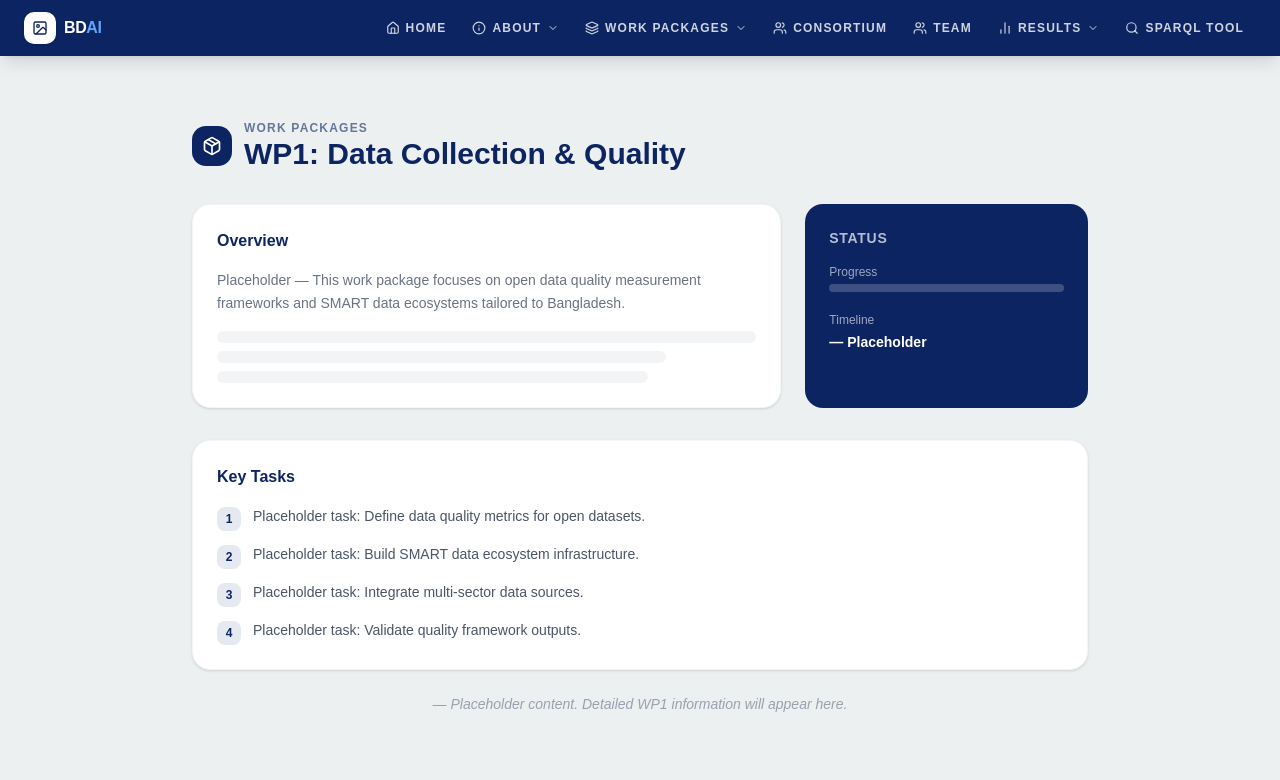
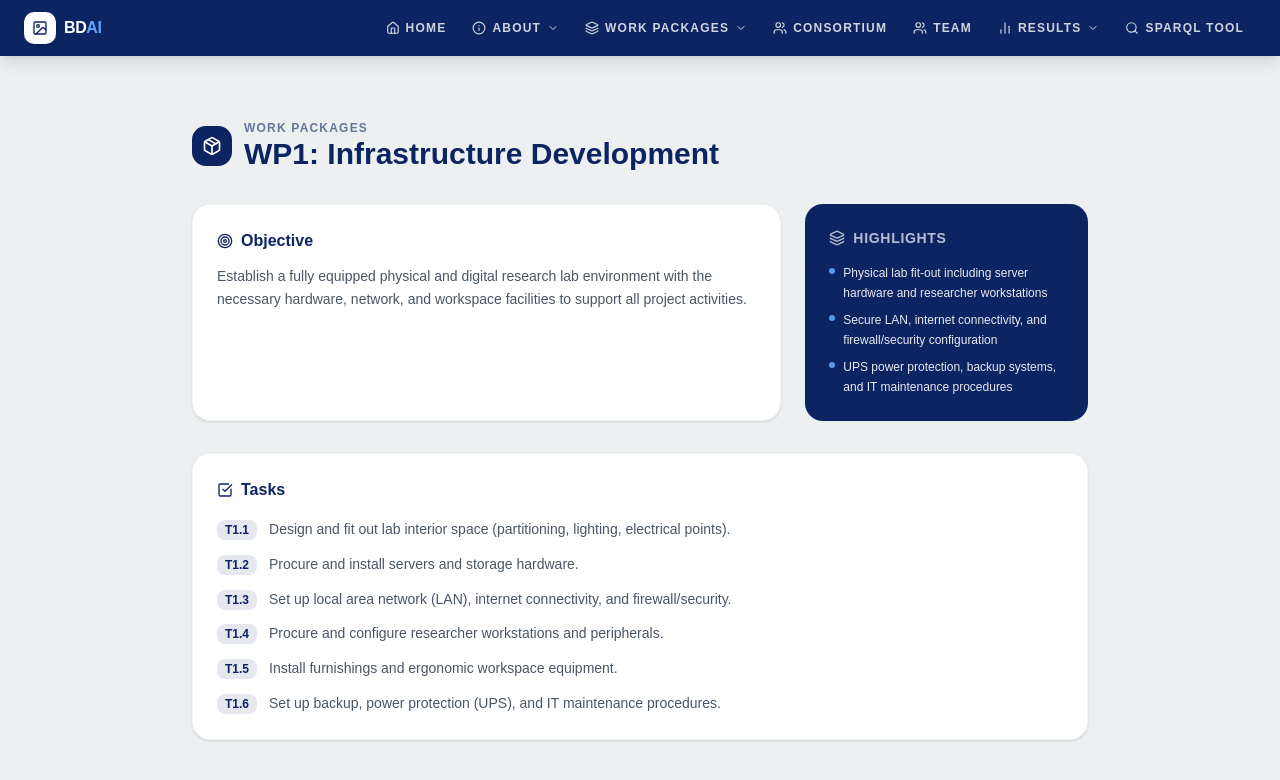
Before and after one commit to miskatul-anwar/bdai-web, a Next.js app: page /work-packages/wp1 in a window 1280 px wide. Shown: the top 780 px of the page. Built offline with nearby package versions, Linux system fonts and the light colour scheme; a web font is replaced by a local one.

Commit message:
feat: add WP4 and replace dummy WP content with real information
Agent-Logs-Url: https://github.com/miskatul-anwar/bdai-web/sessions/1144cf24-bd6b-4c0f-9f99-5032ad9c7094

Co-authored-by: miskatul-anwar <154541347+miskatul-anwar@users.noreply.github.com>

```diff
--- /dev/null
+++ b/src/app/work-packages/wp4/page.tsx
@@ -0,0 +1 @@
+export { WP4 as default } from '@/views/work-packages/WorkPackages';
--- a/src/layouts/Navbar.tsx
+++ b/src/layouts/Navbar.tsx
@@ -57,6 +57,7 @@ const NAV_ITEMS: NavItem[] = [
       { name: 'WP1', href: '/work-packages/wp1', icon: Package },
       { name: 'WP2', href: '/work-packages/wp2', icon: Package },
       { name: 'WP3', href: '/work-packages/wp3', icon: Package },
+      { name: 'WP4', href: '/work-packages/wp4', icon: Package },
     ],
   },
   { name: 'Consortium', href: '/consortium', icon: Users },
--- a/src/views/work-packages/WorkPackages.tsx
+++ b/src/views/work-packages/WorkPackages.tsx
@@ -1,14 +1,20 @@
 import React from 'react';
-import { Package } from 'lucide-react';
+import { Package, CheckSquare, Layers, Target } from 'lucide-react';
+
+interface Task {
+  id: string;
+  label: string;
+}
 
 interface WPPageProps {
   number: number;
   title: string;
-  description: string;
-  tasks: string[];
+  objective: string;
+  tasks: Task[];
+  highlights: string[];
 }
 
-function WPPage({ number, title, description, tasks }: WPPageProps) {
+function WPPage({ number, title, objective, tasks, highlights }: WPPageProps) {
   return (
     <main className="min-h-screen bg-[#ecf0f1] py-16 px-6">
       <div className="max-w-4xl mx-auto">
@@ -24,47 +30,44 @@ function WPPage({ number, title, description, tasks }: WPPageProps) {
 
         <div className="grid grid-cols-1 md:grid-cols-3 gap-6 mb-8">
           <div className="md:col-span-2 bg-white rounded-2xl p-6 shadow-sm border border-gray-100">
-            <h2 className="font-bold text-[#0c2461] mb-4">Overview</h2>
-            <p className="text-gray-500 text-sm leading-relaxed mb-4">{description}</p>
-            <div className="space-y-2">
-              <div className="h-3 bg-gray-100 rounded-full w-full" />
-              <div className="h-3 bg-gray-100 rounded-full w-5/6" />
-              <div className="h-3 bg-gray-100 rounded-full w-4/5" />
+            <div className="flex items-center gap-2 mb-3">
+              <Target className="w-4 h-4 text-[#0c2461]" />
+              <h2 className="font-bold text-[#0c2461]">Objective</h2>
             </div>
+            <p className="text-gray-600 text-sm leading-relaxed">{objective}</p>
           </div>
           <div className="bg-[#0c2461] rounded-2xl p-6 text-white">
-            <h3 className="font-bold mb-4 text-sm uppercase tracking-wider opacity-70">Status</h3>
-            <div className="space-y-3">
-              <div>
-                <p className="text-xs opacity-60 mb-1">Progress</p>
-                <div className="h-2 bg-white/20 rounded-full overflow-hidden">
-                  <div className="h-full bg-[#60a5fa] rounded-full w-0" />
-                </div>
-              </div>
-              <div className="pt-2">
-                <p className="text-xs opacity-60 mb-1">Timeline</p>
-                <p className="text-sm font-semibold">— Placeholder</p>
-              </div>
+            <div className="flex items-center gap-2 mb-4">
+              <Layers className="w-4 h-4 opacity-70" />
+              <h3 className="font-bold text-sm uppercase tracking-wider opacity-70">Highlights</h3>
             </div>
+            <ul className="space-y-2">
+              {highlights.map((h, i) => (
+                <li key={i} className="text-xs leading-relaxed opacity-90 flex items-start gap-2">
+                  <span className="mt-1 w-1.5 h-1.5 rounded-full bg-[#60a5fa] flex-shrink-0" />
+                  {h}
+                </li>
+              ))}
+            </ul>
           </div>
         </div>
 
         <div className="bg-white rounded-2xl p-6 shadow-sm border border-gray-100">
-          <h2 className="font-bold text-[#0c2461] mb-4">Key Tasks</h2>
+          <div className="flex items-center gap-2 mb-4">
+            <CheckSquare className="w-4 h-4 text-[#0c2461]" />
+            <h2 className="font-bold text-[#0c2461]">Tasks</h2>
+          </div>
           <div className="space-y-3">
-            {tasks.map((task, i) => (
-              <div key={i} className="flex items-start gap-3">
-                <span className="inline-flex items-center justify-center w-6 h-6 rounded-md bg-[#0c2461]/10 text-[#0c2461] font-bold text-xs flex-shrink-0 mt-0.5">
-                  {i + 1}
+            {tasks.map((task) => (
+              <div key={task.id} className="flex items-start gap-3">
+                <span className="inline-flex items-center justify-center px-2 py-0.5 rounded-md bg-[#0c2461]/10 text-[#0c2461] font-bold text-xs flex-shrink-0 mt-0.5 whitespace-nowrap">
+                  {task.id}
                 </span>
-                <p className="text-sm text-gray-600 leading-relaxed">{task}</p>
+                <p className="text-sm text-gray-600 leading-relaxed">{task.label}</p>
               </div>
             ))}
           </div>
         </div>
-        <p className="text-gray-400 italic text-sm mt-6 text-center">
-          — Placeholder content. Detailed WP{number} information will appear here.
-        </p>
       </div>
     </main>
   );
@@ -74,13 +77,20 @@ export function WP1() {
   return (
     <WPPage
       number={1}
-      title="Data Collection & Quality"
-      description="Placeholder — This work package focuses on open data quality measurement frameworks and SMART data ecosystems tailored to Bangladesh."
+      title="Infrastructure Development"
+      objective="Establish a fully equipped physical and digital research lab environment with the necessary hardware, network, and workspace facilities to support all project activities."
+      highlights={[
+        'Physical lab fit-out including server hardware and researcher workstations',
+        'Secure LAN, internet connectivity, and firewall/security configuration',
+        'UPS power protection, backup systems, and IT maintenance procedures',
+      ]}
       tasks={[
-        'Placeholder task: Define data quality metrics for open datasets.',
-        'Placeholder task: Build SMART data ecosystem infrastructure.',
-        'Placeholder task: Integrate multi-sector data sources.',
-        'Placeholder task: Validate quality framework outputs.',
+        { id: 'T1.1', label: 'Design and fit out lab interior space (partitioning, lighting, electrical points).' },
+        { id: 'T1.2', label: 'Procure and install servers and storage hardware.' },
+        { id: 'T1.3', label: 'Set up local area network (LAN), internet connectivity, and firewall/security.' },
+        { id: 'T1.4', label: 'Procure and configure researcher workstations and peripherals.' },
+        { id: 'T1.5', label: 'Install furnishings and ergonomic workspace equipment.' },
+        { id: 'T1.6', label: 'Set up backup, power protection (UPS), and IT maintenance procedures.' },
       ]}
     />
   );
@@ -90,13 +100,19 @@ export function WP2() {
   return (
     <WPPage
       number={2}
-      title="Knowledge Graph Construction"
-      description="Placeholder — This work package covers construction and optimization of sectoral Knowledge Graphs for Agriculture, Healthcare, Education, Tourism, and Socio-economics."
+      title="Sectoral Data Collection"
+      objective="Collect, harmonise, and prepare domain-specific datasets across all six sectors (SOCIO-ECO, EDU, ENV, TOUR, HEALTH, AGRI) to feed into the knowledge graph construction pipeline."
+      highlights={[
+        'Covers six sectors: SOCIO-ECO, EDU, ENV, TOUR, HEALTH, and AGRI',
+        'RDF serialisation and SPARQL-ready dataset preparation',
+        'Data sharing agreements and access governance per sector',
+      ]}
       tasks={[
-        'Placeholder task: Design ontologies for each sector.',
-        'Placeholder task: Populate KGs from curated datasets.',
-        'Placeholder task: Enable cross-sector intra/inter analytics.',
-        'Placeholder task: Benchmark KG performance metrics.',
+        { id: 'T2.1', label: 'Identify and inventory data sources per sector.' },
+        { id: 'T2.2', label: 'Establish data sharing agreements and access permissions.' },
+        { id: 'T2.3', label: 'Acquire and pre-process sectoral datasets.' },
+        { id: 'T2.4', label: 'Convert and serialise data to RDF and other target formats.' },
+        { id: 'T2.5', label: 'Validate and document datasets for completeness and accuracy.' },
       ]}
     />
   );
@@ -106,14 +122,42 @@ export function WP3() {
   return (
     <WPPage
       number={3}
-      title="AI Tools & Explainability"
-      description="Placeholder — This work package develops KG-RAG pipelines, explainability frameworks, and the askBDAI Q&A system."
+      title="Knowledge Graph Construction"
+      objective="Construct, populate, and federate six domain-specific knowledge graphs and integrate them through a shared federation layer with a common meta-model and Digital Twin linkages."
+      highlights={[
+        'Six domain-specific knowledge graphs with custom ontologies',
+        'Federated SPARQL query engine for cross-domain queries',
+        'Digital Twin linkages via simulation and data models',
+      ]}
       tasks={[
-        'Placeholder task: Implement KG Retrieval Augmented Generation.',
-        'Placeholder task: Ensure LLM explainability and fairness via KGs.',
-        'Placeholder task: Build the askBDAI conversational interface.',
-        'Placeholder task: Evaluate bias and validity of AI outputs.',
+        { id: 'T3.1', label: 'Develop or adopt domain ontologies per sector (SOCIO-ECO KG, EDU KG, ENV KG, TOUR KG, HEALTH KG, AGRI KG).' },
+        { id: 'T3.2', label: 'Populate individual domain KGs with data from WP2.' },
+        { id: 'T3.3', label: 'Design and implement the Federation Layer meta-model for cross-domain alignment.' },
+        { id: 'T3.4', label: 'Build federated SPARQL query engine across all domain KGs.' },
+        { id: 'T3.5', label: 'Develop simulation, system, and data models and Digital Twin linkages.' },
       ]}
     />
   );
 }
+
+export function WP4() {
+  return (
+    <WPPage
+      number={4}
+      title="Experimentation and Analysis"
+      objective="Validate the platform through domain experiments and demonstrate descriptive, diagnostic, predictive, and prescriptive analytical capabilities including what-if scenario analysis via AI, NLI, and LLMs."
+      highlights={[
+        'NLI and LLM integration for natural language query interpretation',
+        'Full analytical spectrum: descriptive → diagnostic → predictive → prescriptive',
+        'What-if scenario engine connected to the Digital Twin',
+      ]}
+      tasks={[
+        { id: 'T4.1', label: 'Develop NLI and AI-powered application layer prototypes for selected domains.' },
+        { id: 'T4.2', label: 'Implement the analytical query framework (descriptive → prescriptive).' },
+        { id: 'T4.3', label: 'Integrate LLMs for natural language query interpretation and answer generation.' },
+        { id: 'T4.4', label: 'Build and test what-if scenario engine connected to the Digital Twin.' },
+        { id: 'T4.5', label: 'Evaluate platform outputs against ground truth and conduct user studies with domain experts.' },
+      ]}
+    />
+  );
+}
```
Also changed, not shown: 1 other file (tests, documents, lock files or other folders).
